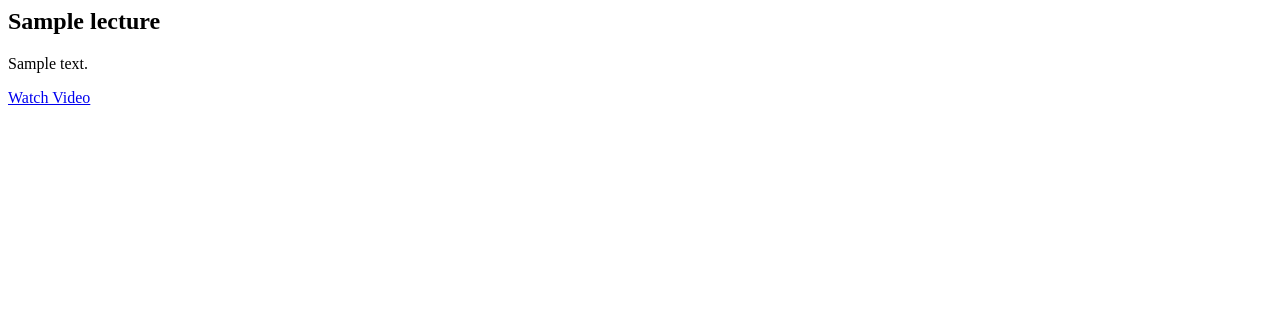
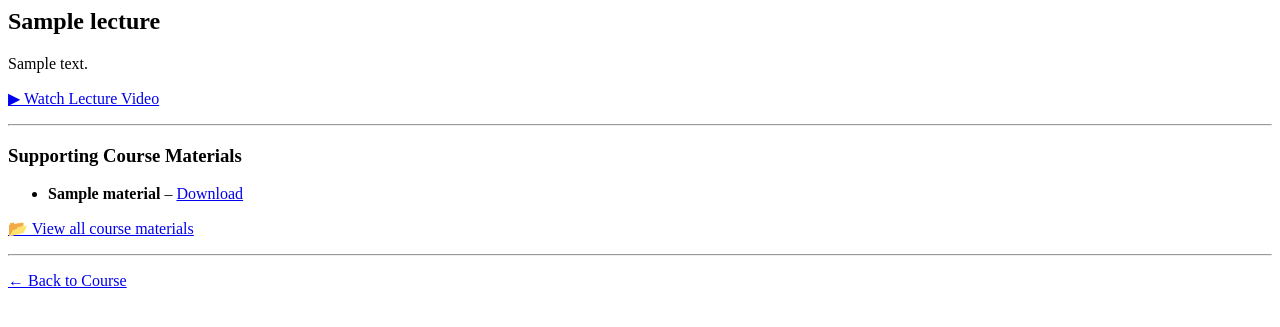
Before and after one commit to ManojMohatra/lms-django, a Django app: page /courses/lecture/1 in a window 1280 px wide. Shown: the top 327 px of the page. Run offline with Django 5.2, Linux system fonts and the light colour scheme; a user stored in the database is signed in; tables that the repository leaves empty hold one stand-in row (values such as "Sample post").

Commit message:
Add templates and integrate into course/lecture pages

```diff
--- a/courses/templates/courses/lecture_detail.html
+++ b/courses/templates/courses/lecture_detail.html
@@ -1,6 +1,56 @@
-<h2>{{ lecture.title }} </h2>
-<p> {{ lecture.notes }} </p>
+<h2>{{ lecture.title }}</h2>
+
+{% if lecture.notes %}
+    <p>{{ lecture.notes }}</p>
+{% endif %}
 
 {% if lecture.video_url %}
-<a href="{{ lecture.video_url }}" target="_blank"> Watch Video </a>
+    <p>
+        <a href="{{ lecture.video_url }}" target="_blank">
+            ▶ Watch Lecture Video
+        </a>
+    </p>
 {% endif %}
+
+<hr>
+
+<h3>Supporting Course Materials</h3>
+
+{% if course.materials.all %}
+    <ul>
+    {% for material in course.materials.all %}
+        <li>
+            <strong>{{ material.title }}</strong>
+
+            {% if material.material_type == "pdf" and material.file %}
+                – <a href="{{ material.file.url }}" download>Download</a>
+
+            {% elif material.material_type == "video" %}
+                – <a href="{{ material.video_url }}" target="_blank">Watch</a>
+
+            {% elif material.material_type == "link" %}
+                – <a href="{{ material.external_link }}" target="_blank">Open</a>
+
+            {% elif material.material_type == "text" %}
+                <p>{{ material.text_content }}</p>
+            {% endif %}
+        </li>
+    {% endfor %}
+    </ul>
+
+    <p>
+        <a href="{% url 'materials:material_list' course.id %}">
+            📂 View all course materials
+        </a>
+    </p>
+{% else %}
+    <p>No materials available for this course.</p>
+{% endif %}
+
+<hr>
+
+<p>
+    <a href="{% url 'courses:course_detail' course.id %}">
+        ← Back to Course
+    </a>
+</p>
```
Also changed, not shown: courses/templates/courses/course_detail.html (+9 -1 lines), materials/templates/materials/add_material.html (added, +49 -0 lines), materials/templates/materials/material_list.html (added, +45 -0 lines).
